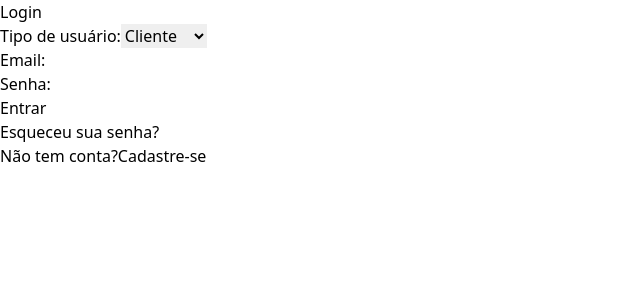
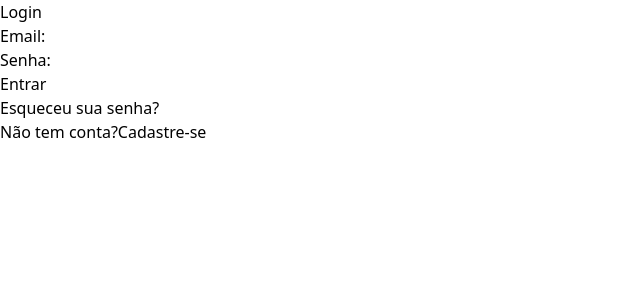
Before and after one commit to EduardoArauj0/e-waste-collector, a React (Vite) app in the folder frontend/: page / in a window 1280 px wide. Shown: the top 300 px of the page, without its empty margins (0-640 px from the left). Built offline with nearby package versions, Linux system fonts and the light colour scheme.

Commit message:
feat: integra login de cliente, empresa e admin com redirecionamento automático

```diff
--- a/frontend/src/pages/login.jsx
+++ b/frontend/src/pages/login.jsx
@@ -27,10 +27,7 @@ export default function Login() {
     try {
       await loginSchema.validate(formData, { abortEarly: false });
 
-      const url =
-        userType === 'admin'
-          ? 'http://localhost:3000/admin/login'
-          : 'http://localhost:3000/users/login';
+      const url = 'http://localhost:3000/login';
 
       const res = await axios.post(url, formData);
 
@@ -47,7 +44,7 @@ export default function Login() {
         tipo: userType
       }));
 
-      switch (userType) {
+      switch (res.data.role) {
         case 'cliente':
           navigate('/dashboard/cliente');
           break;
@@ -58,7 +55,7 @@ export default function Login() {
           navigate('/dashboard/admin');
           break;
         default:
-          navigate('/dashboard');
+          navigate('/');
       }
 
       setResponse({ type: 'success', message: 'Login realizado com sucesso!' });
@@ -90,18 +87,6 @@ export default function Login() {
         )}
 
         <form onSubmit={handleSubmit}>
-          <div className="mb-4">
-            <label className="block mb-1 text-gray-700 text-sm font-semibold">Tipo de usuário:</label>
-            <select
-              className="w-full border border-gray-300 p-2 rounded focus:outline-none focus:ring-2 focus:ring-green-400"
-              value={userType}
-              onChange={(e) => setUserType(e.target.value)}
-            >
-              <option value="cliente">Cliente</option>
-              <option value="empresa">Empresa</option>
-              <option value="admin">Admin</option>
-            </select>
-          </div>
 
           <div className="mb-4">
             <label className="block mb-1 text-gray-700 text-sm font-semibold">Email:</label>
```
